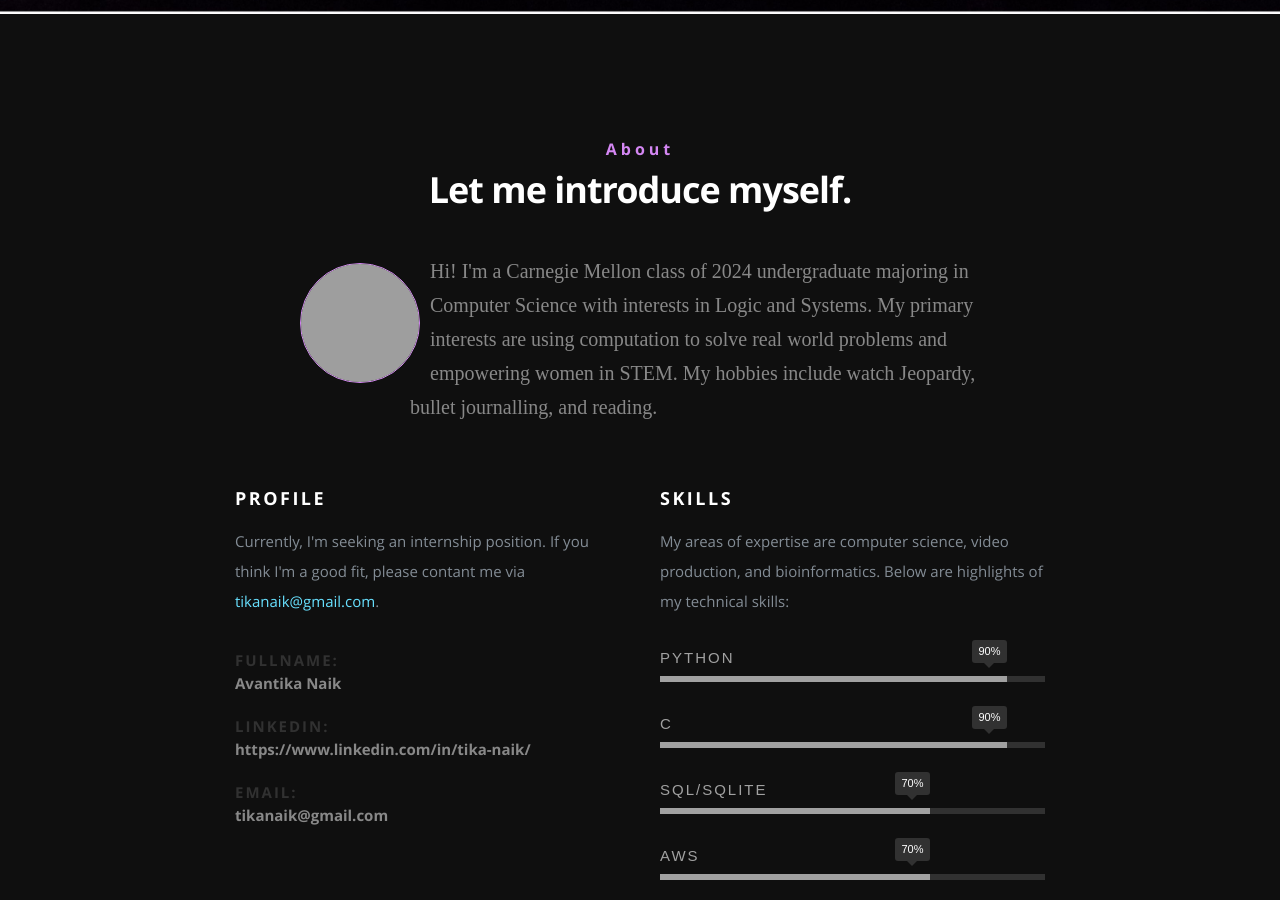
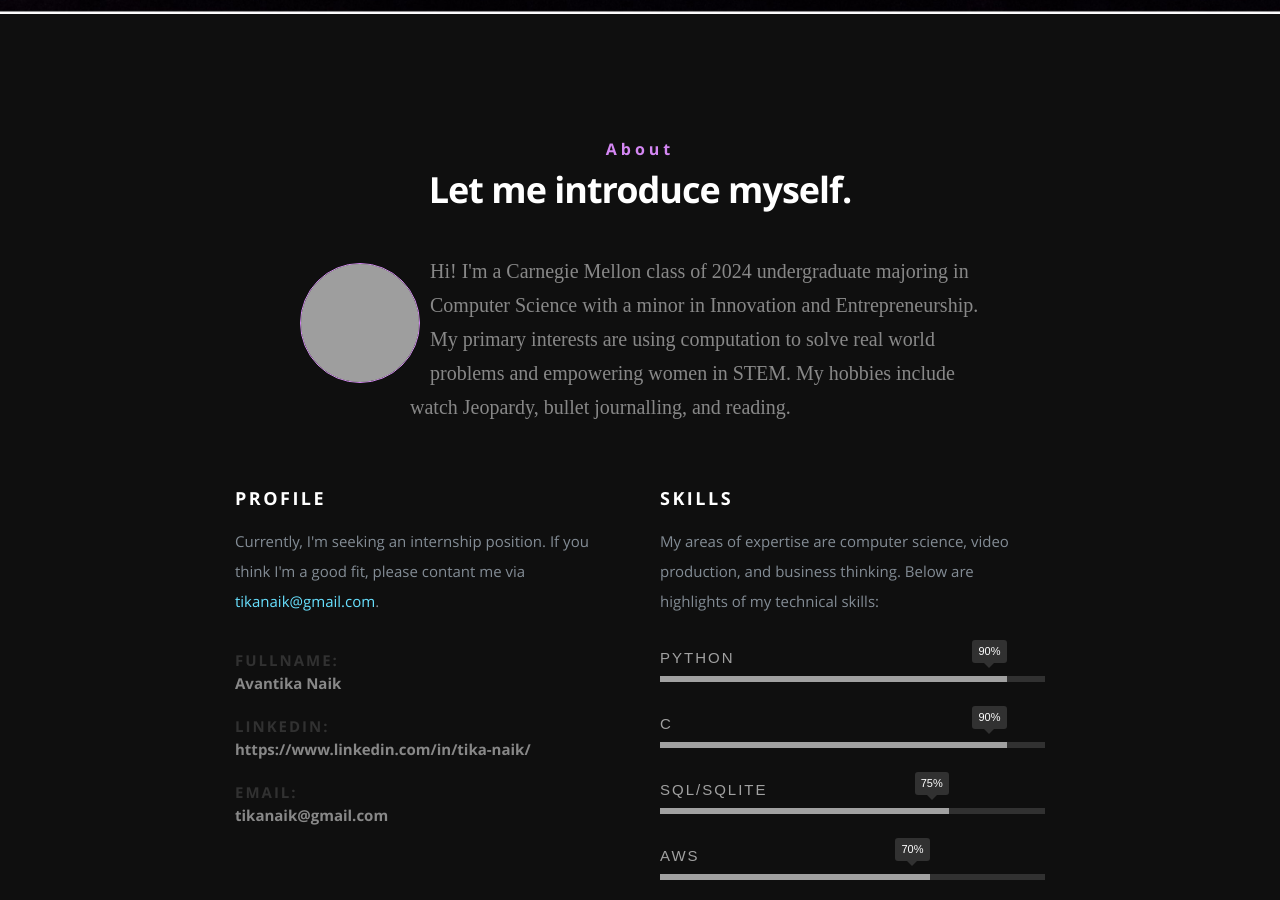
Before and after one commit to AvantikaNaik/AvantikaNaik.github.io, a Jekyll site: the page index.html, which Jekyll copies as it is, in a window 1280 px wide and 900 px high, scrolled down 886 px. Built offline with Jekyll 4.4.1, drawn with Linux system fonts in a browser that asks for light colours; nearby versions of some CDN libraries; some of the changed text lies outside the part shown; grey boxes are pictures that could not be loaded.

Commit message:
updated blurb and skills

```diff
--- a/index.html
+++ b/index.html
@@ -94,7 +94,7 @@
 
                <img src="images/profilepic.jpg" alt="Profile Picture">
 
-               <p class="lead">Hi! I'm a Carnegie Mellon class of 2024 undergraduate majoring in Computer Science with interests in Logic and Systems. My primary interests are using computation to solve real world problems and empowering women in STEM. My hobbies include watch Jeopardy, bullet journalling, and reading. </p>
+               <p class="lead">Hi! I'm a Carnegie Mellon class of 2024 undergraduate majoring in Computer Science with a minor in Innovation and Entrepreneurship. My primary interests are using computation to solve real world problems and empowering women in STEM. My hobbies include watch Jeopardy, bullet journalling, and reading. </p>
             </div>
 
          </div>
@@ -128,7 +128,7 @@
          <div class="col-six tab-full">
 
             <h3>Skills</h3>
-            <p>My areas of expertise are computer science, video production, and bioinformatics. Below are highlights of my technical skills:</p>
+            <p>My areas of expertise are computer science, video production, and business thinking. Below are highlights of my technical skills:</p>
 
             <ul class="skill-bars">
                <li>
@@ -140,7 +140,7 @@
                   <strong>C</strong>
                </li>
                <li>
-                  <div class="progress percent70"><span>70%</span></div>
+                  <div class="progress percent75"><span>75%</span></div>
                   <strong>SQL/SQLite</strong>
                </li>
                <li>
@@ -148,8 +148,8 @@
                   <strong>AWS</strong>
                </li>
                <li>
-                  <div class="progress percent70"><span>60%</span></div>
-                  <strong>CSS/HTML</strong>
+                  <div class="progress percent60"><span>60%</span></div>
+                  <strong>CSS/HTML/Web Dev</strong>
                </li>
 
 
```
